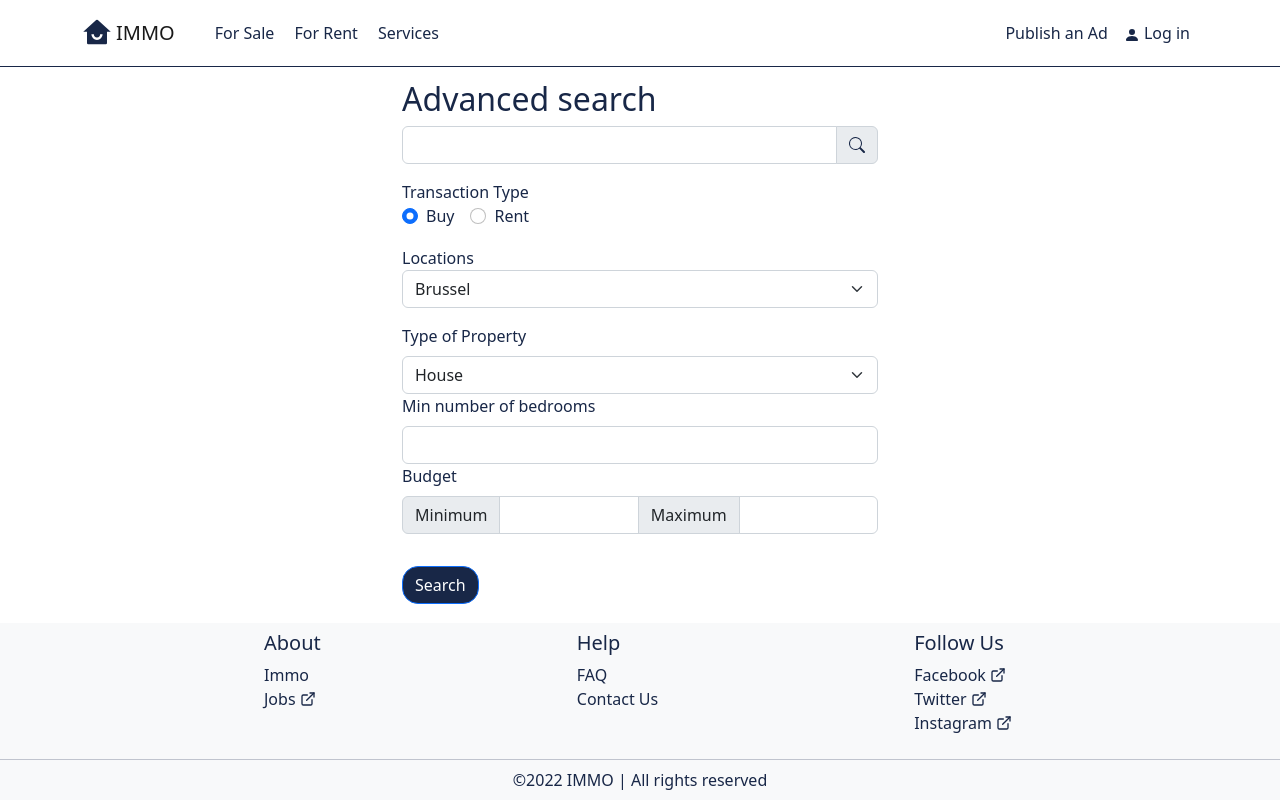
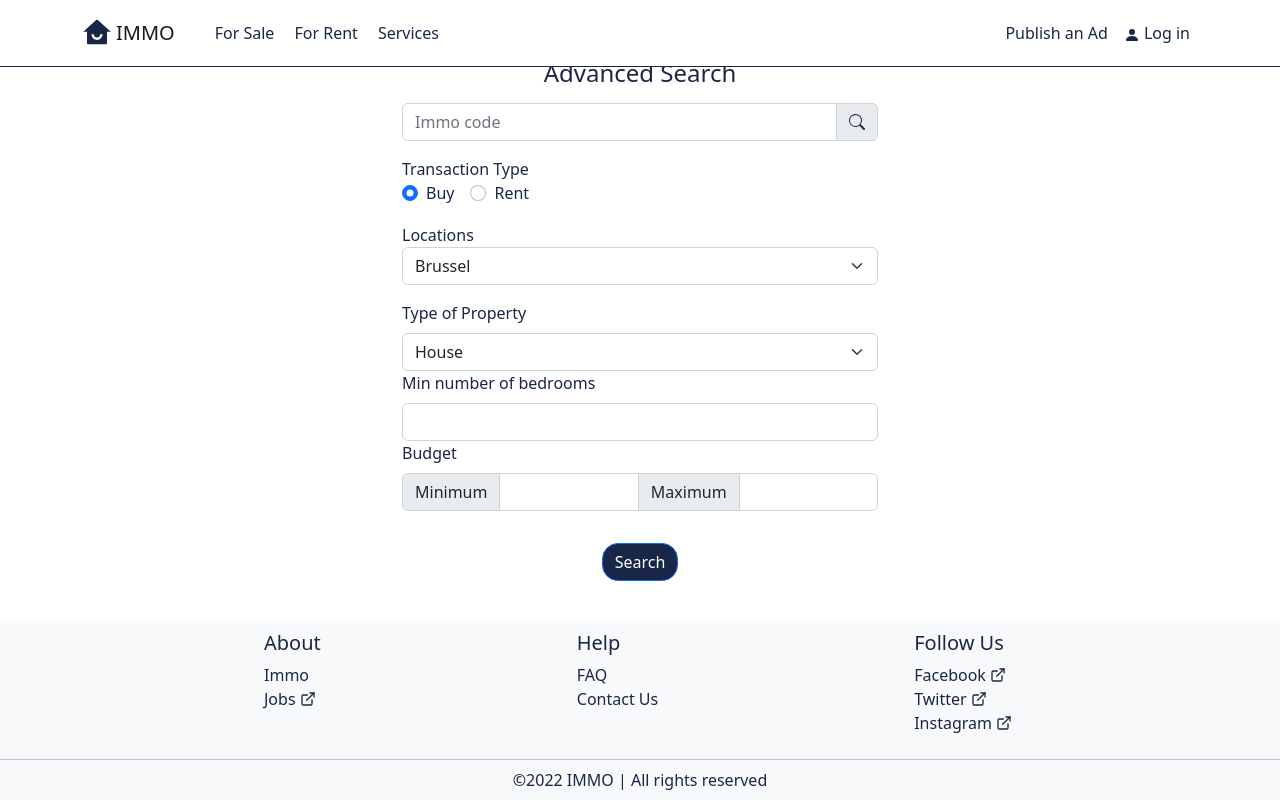
Before and after one commit to vhande/Immo_Project_Frontend, a React (Create React App) app: page /advanced-search in a window 1280 px wide. Built offline with nearby package versions, Linux system fonts and the light colour scheme; no server answers.

Commit message:
stylingadvancedsearch

```diff
--- a/src/AdvancedSearch.js
+++ b/src/AdvancedSearch.js
@@ -57,12 +57,14 @@ function AdvancedSearch() {
     context.setMaxbudget(formik.values.maxbudget)
 
   return (
-    <Container fluid className="center-div" style={{maxWidth:"500px"}}>
-     <h2>Advanced search</h2>
+    <>
+    <Container fluid className="center-div d-flex flex-column align-items-center justify-content-center" style={{maxWidth:"500px"}}>
+    <h4 className="pb-2">Advanced Search</h4>
      {console.log(formik.values, context.classifiedtype)}
           <Form onSubmit={formik.handleSubmit}>
             <InputGroup className="mb-3">
             <Form.Control
+              placeholder="Immo code"
               name="immocode"
               id="immocode"
               onChange={formik.handleChange}
@@ -171,7 +173,7 @@ function AdvancedSearch() {
 
 
             </Container>
-
+            </>
 
   );
 }
--- a/src/Components/Homepage/ForRent.js
+++ b/src/Components/Homepage/ForRent.js
@@ -23,7 +23,7 @@ function ForRent() {
   return (
     <Container fluid>
     <h3 className="search-container p-3" style={{"color":"var(--blue)"}}>Most Recent Properties</h3>
-    <Container className="mb-3 d-flex flex-column justify-content-between  flex-md-row flex-lg-row flex-xl-row">
+    <Container className="mb-3 d-flex flex-column justify-content-between justify-content-sm-center align-items-sm-center   flex-md-row flex-lg-row flex-xl-row">
     {result.length !== 0 ?
     result.slice(0,2).map(item=>
     <Card className="m-2" style={{"width":"22rem"}}>
@@ -37,7 +37,7 @@ function ForRent() {
     </Card> )
     : "" }
     <Card className="m-2"style={{"width":"22rem"}}>
-      <Card.Body className="d-flex  flex-column align-items-center  justify-content-center">
+      <Card.Body className="d-flex  flex-column align-items-center justify-content-center">
           <Card.Title>See All Recent Properties</Card.Title>
           <Button href="/search/sale/house" style={{width:'50%', height:"20%", marginTop:'10px'}}><FcNext style={{fontSize: '40px'}}/></Button>
       </Card.Body>
```
